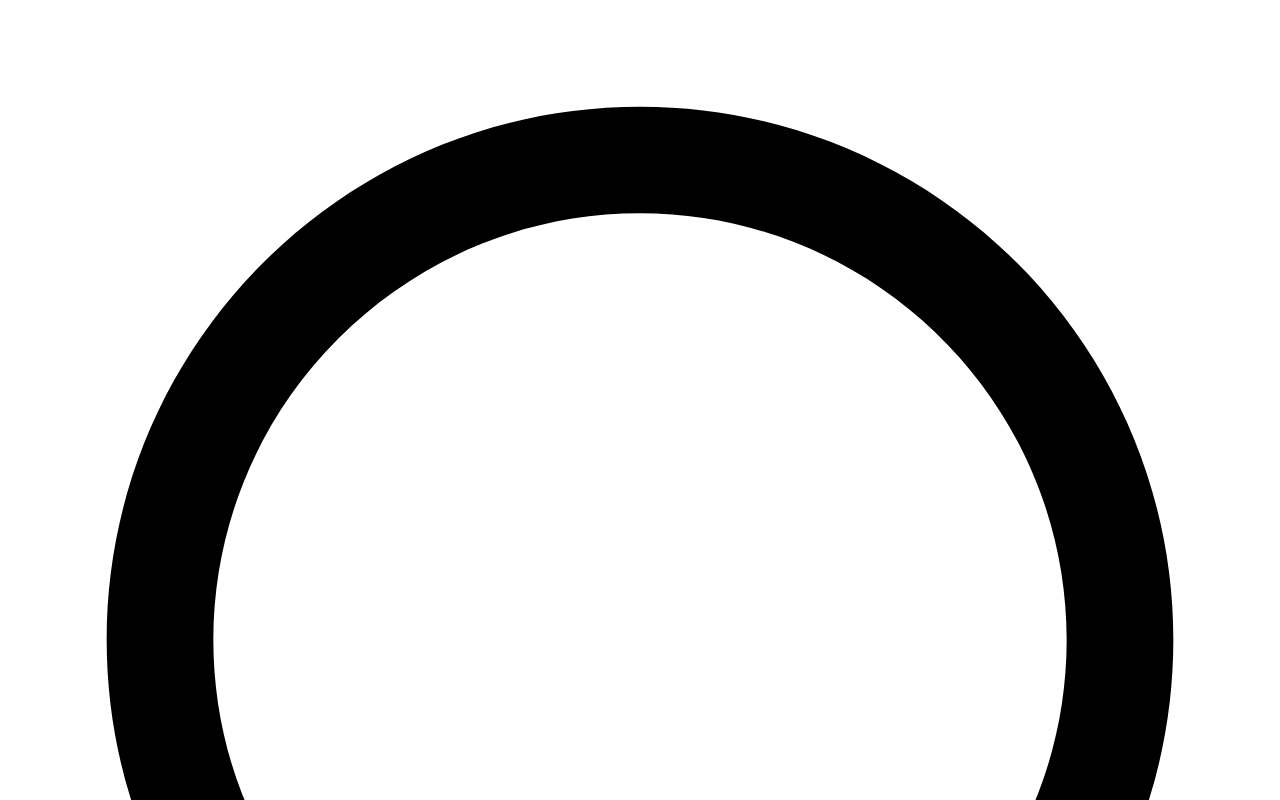
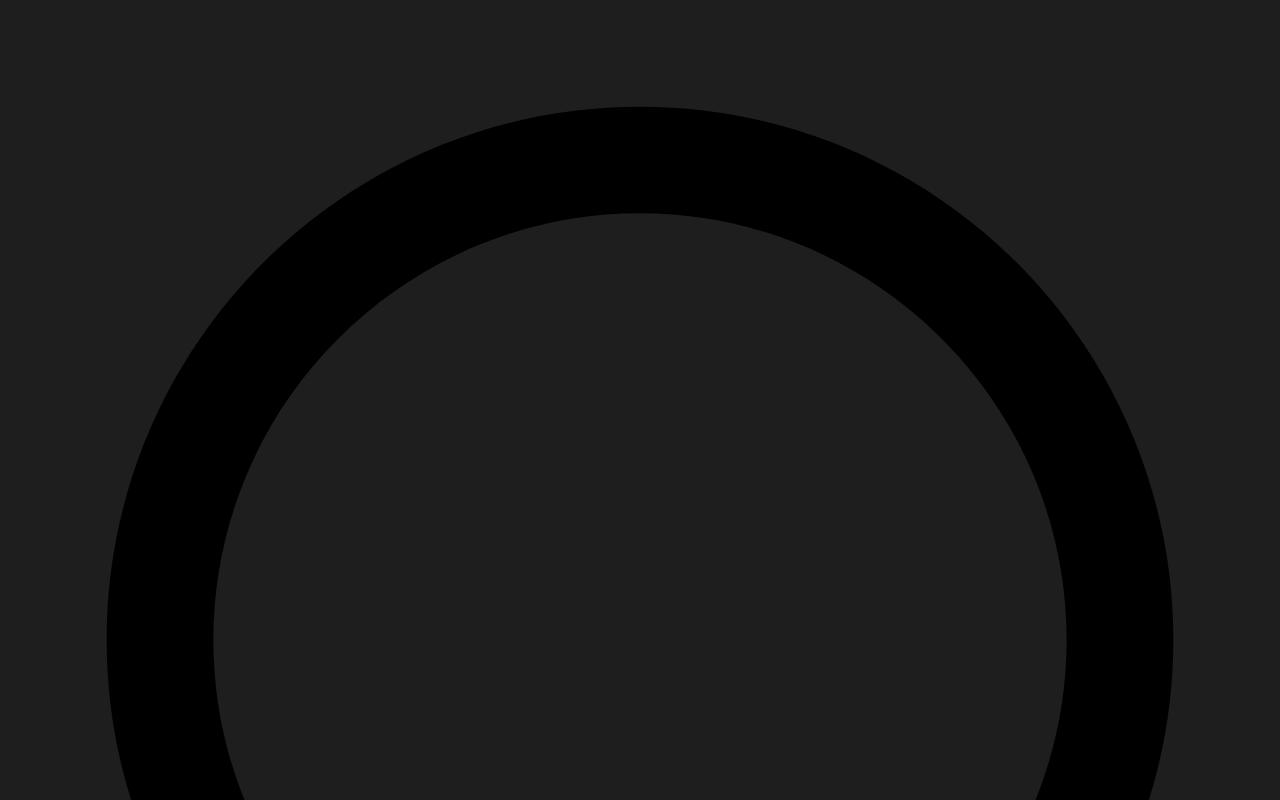
Before and after one commit to nshrestha00/JSFiddle_Clone, a React (Vite) app: page / in a window 1280 px wide. Shown: the top 800 px of the page. Built offline with nearby package versions, Linux system fonts and the light colour scheme.

Commit message:
Changed style

```diff
--- a/src/index.css
+++ b/src/index.css
@@ -1,3 +1,27 @@
 @tailwind base;
 @tailwind components;
 @tailwind utilities;
+
+:root {
+  font-family: Inter, system-ui, Avenir, Helvetica, Arial, sans-serif;
+  line-height: 1.5;
+  font-weight: 400;
+
+  color-scheme: light dark;
+  background-color: #1e1e1e;
+
+  font-synthesis: none;
+  text-rendering: optimizeLegibility;
+  -webkit-font-smoothing: antialiased;
+  -moz-osx-font-smoothing: grayscale;
+}
+
+body {
+  margin: 0;
+  min-width: 320px;
+  min-height: 100vh;
+}
+
+* {
+  box-sizing: border-box;
+}
```
